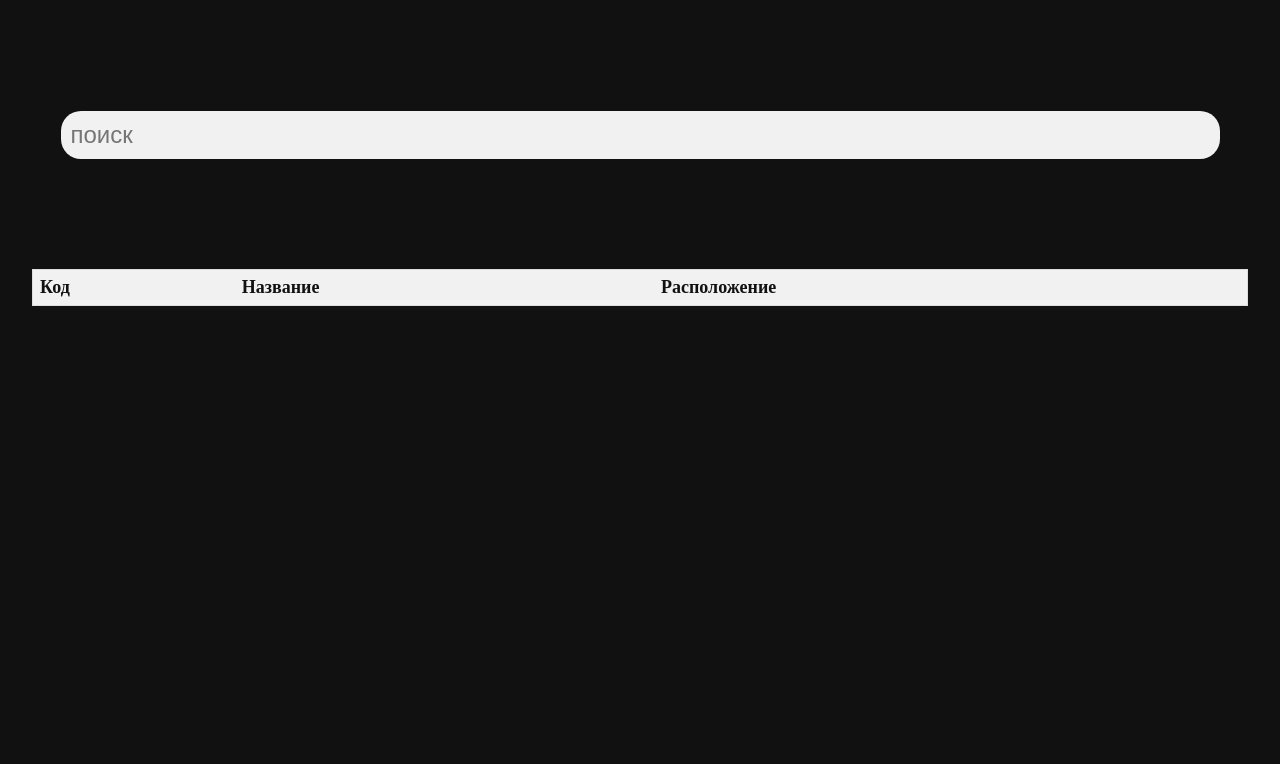
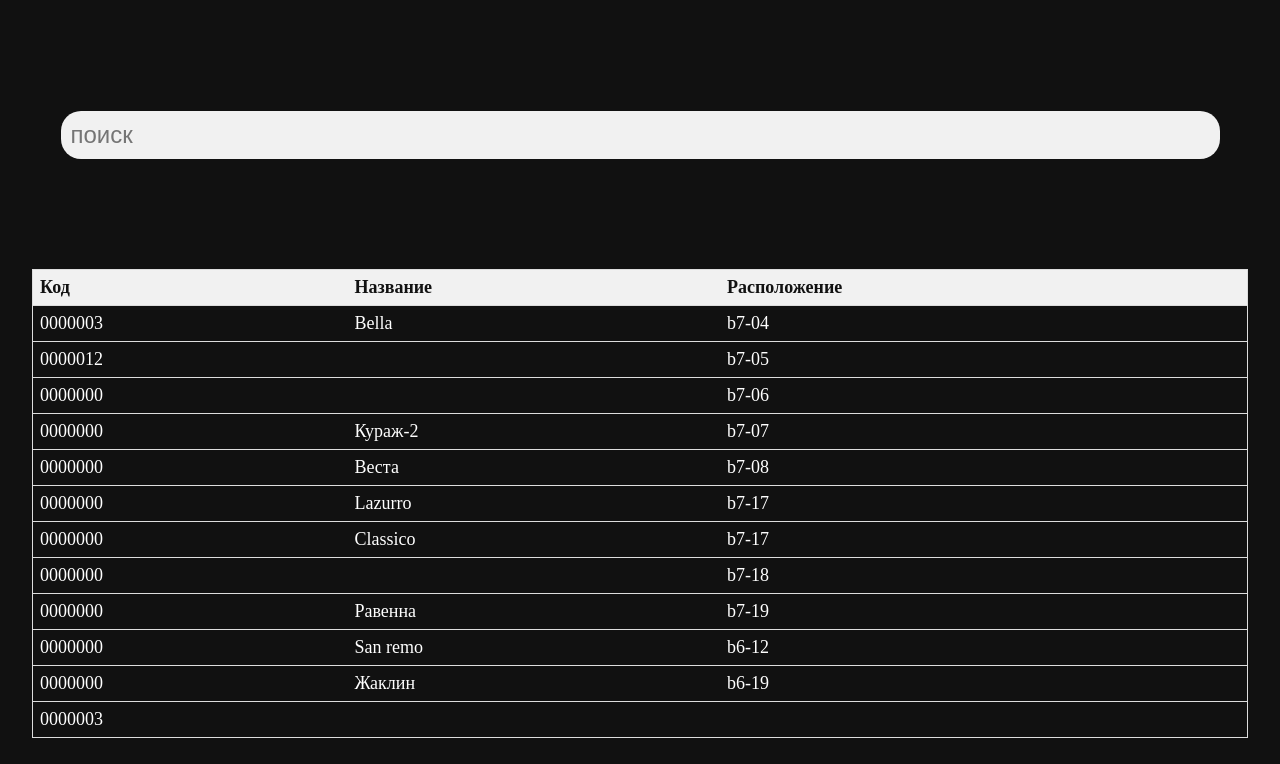
Before and after one commit to user45683/my, a website: page public/index.html in a window 1280 px wide. Drawn offline with Linux system fonts and the light colour scheme.

Commit message:
add list 001

```diff
--- a/public/index.html
+++ b/public/index.html
@@ -10,69 +10,18 @@
 <div class="search"><input type="text" id="search"  placeholder="поиск"></div></form>
 <table id="myTable">
 		<tr class="header"><th>Код</th><th>Название</th><th>Расположение</th></tr>
-		<!-- <tr><td>0000000</td><td></td><td>b7-01</td></tr>
-		<tr><td>0000000</td><td></td><td>b7-02</td></tr>
-		<tr><td>0000000</td><td></td><td>b7-03</td></tr>
-		<tr><td>0000000</td><td></td><td>b7-04</td></tr>
-		<tr><td>0000000</td><td></td><td>b7-01</td></tr>
-    <tr><td>0000000</td><td></td><td>b7-02</td></tr>
-    <tr><td>0000001</td><td></td><td>b7-03</td></tr>
-		<tr><td>0000000</td><td>Bella</td><td>b7-04</td></tr>
-		<tr><td>0000000</td><td></td><td>b7-05</td></tr>
+		<tr><td>0000003</td><td>Bella</td><td>b7-04</td></tr>
+		<tr><td>0000012</td><td></td><td>b7-05</td></tr>
     <tr><td>0000000</td><td></td><td>b7-06</td></tr>
 		<tr><td>0000000</td><td>Кураж-2</td><td>b7-07</td></tr>
     <tr><td>0000000</td><td>Веста</td><td>b7-08</td></tr>
-		<tr><td>0000000</td><td></td><td>b7-09</td></tr>
-    <tr><td>0000000</td><td></td><td>b7-10</td></tr>
-    <tr><td>0000000</td><td></td><td>b7-11</td></tr>
-    <tr><td>0000000</td><td></td><td>b7-12</td></tr>
-    <tr><td>0000000</td><td></td><td>b7-13</td></tr>
-    <tr><td>0000000</td><td>-</td><td>b7-14</td></tr>
-    <tr><td>0000000</td><td>-</td><td>b7-15</td></tr>
-    <tr><td>0000000</td><td>-</td><td>b7-16</td></tr>
     <tr><td>0000000</td><td>Lazurro</td><td>b7-17</td></tr>
 		<tr><td>0000000</td><td>Classico</td><td>b7-17</td></tr>
-    <tr><td>0000000</td><td>-</td><td>b7-18</td></tr>
+    <tr><td>0000000</td><td></td><td>b7-18</td></tr>
     <tr><td>0000000</td><td>Равенна</td><td>b7-19</td></tr>
-    <tr><td>0000000</td><td>-</td><td>b7-20</td></tr>
-		<tr><td>0000000</td><td>-</td><td>b6-01</td></tr>
-    <tr><td>0000000</td><td>-</td><td>b6-02</td></tr>
-    <tr><td>0000000</td><td>-</td><td>b6-03</td></tr>
-    <tr><td>0000000</td><td>-</td><td>b6-04</td></tr>
-    <tr><td>0000000</td><td>-</td><td>b6-05</td></tr>
-    <tr><td>0000000</td><td>-</td><td>b6-06</td></tr>
-    <tr><td>0000000</td><td>-</td><td>b6-07</td></tr>
-    <tr><td>0000000</td><td>-</td><td>b6-08</td></tr>
-    <tr><td>0000000</td><td>-</td><td>b6-09</td></tr>
-    <tr><td>0000000</td><td>-</td><td>b6-10</td></tr>
-    <tr><td>0000000</td><td>-</td><td>b6-11</td></tr>
     <tr><td>0000000</td><td>San remo</td><td>b6-12</td></tr>
-		<tr><td>0000000</td><td>-</td><td>b6-13</td></tr>
-    <tr><td>0000000</td><td>-</td><td>b6-14</td></tr>
-    <tr><td>0000000</td><td>-</td><td>b6-15</td></tr>
-    <tr><td>0000000</td><td>-</td><td>b6-16</td></tr>
-    <tr><td>0000000</td><td>-</td><td>b6-17</td></tr>
-    <tr><td>0000000</td><td>-</td><td>b6-18</td></tr>
     <tr><td>0000000</td><td>Жаклин</td><td>b6-19</td></tr>
-    <tr><td>0000000</td><td>-</td><td>b6-20</td></tr>
-    <tr><td>0000000</td><td>-</td><td>b5-01</td></tr>
-    <tr><td>0000000</td><td>-</td><td>b5-02</td></tr>
-    <tr><td>0000000</td><td>-</td><td>b5-03</td></tr>
-    <tr><td>0000000</td><td>-</td><td>b5-04</td></tr>
-    <tr><td>0000000</td><td>-</td><td>b5-05</td></tr>
-    <tr><td>0000000</td><td>-</td><td>b5-06</td></tr>
-    <tr><td>0000000</td><td>-</td><td>b5-07</td></tr>
-    <tr><td>0000000</td><td>-</td><td>b5-08</td></tr>
-    <tr><td>0000000</td><td>-</td><td>b5-09</td></tr>
-    <tr><td>0000000</td><td>-</td><td>b5-10</td></tr>
-    <tr><td>0000000</td><td>-</td><td>b5-11</td></tr>
-    <tr><td>0000000</td><td>-</td><td>b5-12</td></tr>
-    <tr><td>0000000</td><td>-</td><td>b5-13</td></tr>
-    <tr><td>0000000</td><td>-</td><td>b5-14</td></tr>
-    <tr><td>0000000</td><td>-</td><td>b5-15</td></tr>
-    <tr><td>0000000</td><td>-</td><td>b5-16</td></tr>
-    <tr><td>0000000</td><td>-</td><td>b5-17</td></tr>
-    <tr><td>0000000</td><td>-</td><td>b5-18</td></tr> -->
+
 	</table>
 
 </div>
--- a/public/list.js
+++ b/public/list.js
@@ -1,18 +1,13 @@
-function addlist(){
-let table1 = document.getElementById('myTable');
-let tr1 = document.createElement('tr');
-let td1 document.createElement('td');
-
-let listA = [
-  {code: 0000001 , name: 'Bella', pos: 'b7-04'},
-];
-
-let tdAll = () => {
-  let one = document.table1.append(tr1);
-  let two = document.one.append(td1);
-  document.two.append(listA[0]);
-};
-
-};
-
-addlist();
+function listFunction(){
+  let table = document.getElementById('myTable');
+  let tr = document.createElement('tr');
+  let td = document.createElement('td');
+  let arrList = [
+    {code: '000', name: 'l', pos: 'c56'},
+    {code: '0000003', name: 'Bella', pos: 'b7-04'},
+    {code: '000', name: 'l', pos: 'c56'},
+  ];
+    td.innerText = arrList[1].code;
+    table.appendChild(tr).appendChild(td);
+}
+listFunction();
--- a/public/main.js
+++ b/public/main.js
@@ -5,7 +5,7 @@ function myFunction() {
   var input, filter, table, tr, td, i, txtValue;
   input = document.getElementById("search");
   filter = input.value.toUpperCase();
-  table = document.getElementById("myTable");
+  table = document.getElementById('myTable');
   tr = table.getElementsByTagName("tr");
   for (i = 0; i < tr.length; i++) {
 	if(isNaN(filter)){
--- a/public/style.css
+++ b/public/style.css
@@ -2,6 +2,7 @@
 body{
 	background: #111;
 	font-size: 24px;
+  color: #fff;
 }
 .searchContainer{margin: 40px 0;}
 form{margin: 80px 30px;}
```
